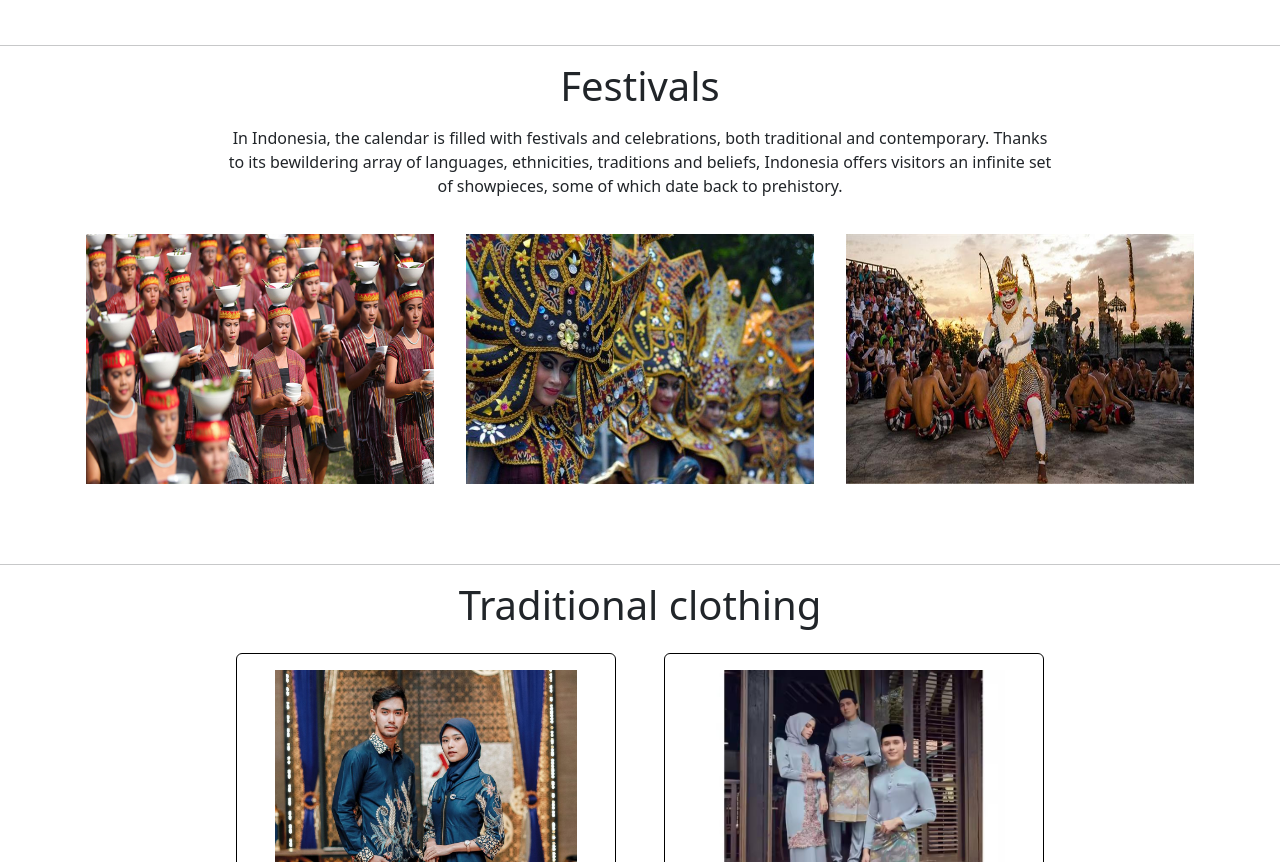
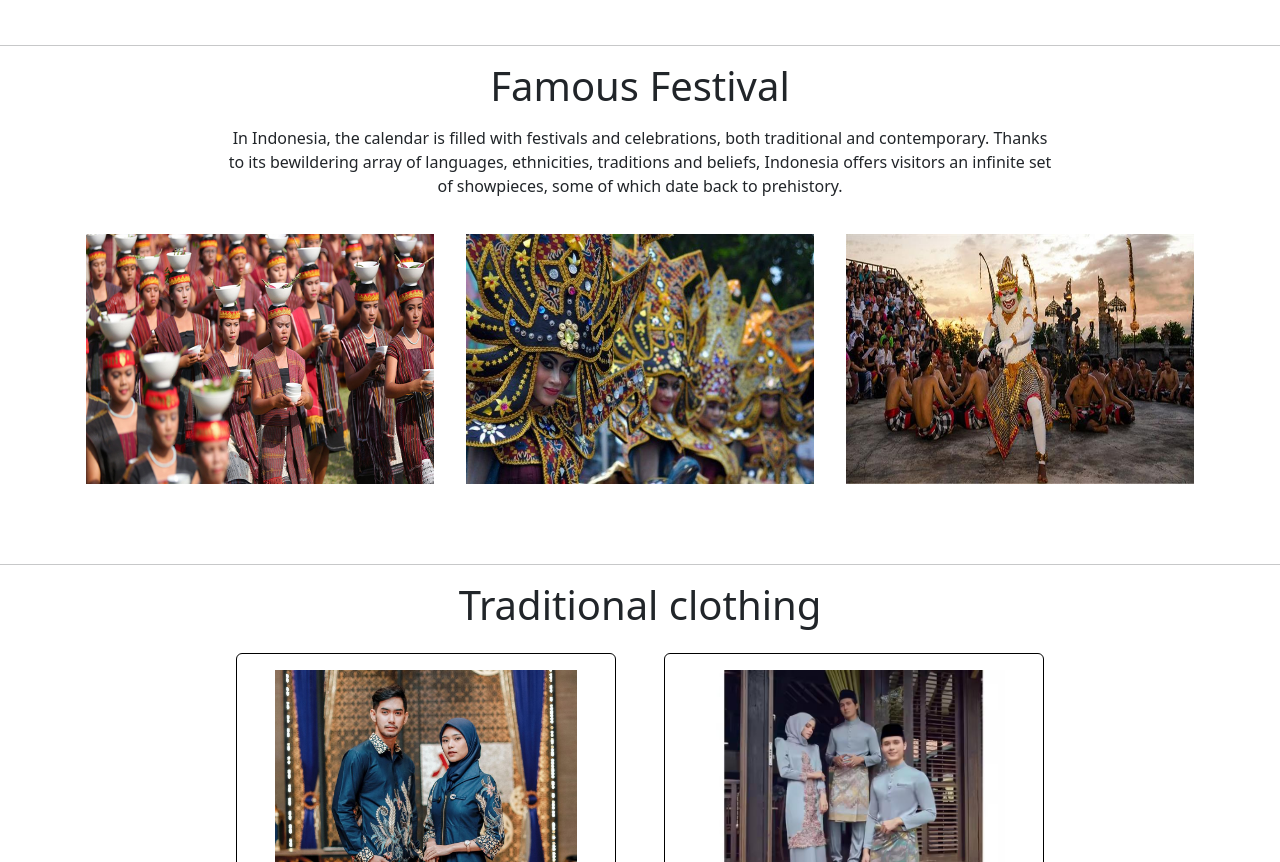
Before and after one commit to saiBhone33/Union, a plain HTML site: page indonesia.html in a window 1280 px wide. Shown: the part 2613-3475 px from the top of the page. Drawn offline with nearby package versions, Linux system fonts and the light colour scheme.

Commit message:
Update indonesia.html

```diff
--- a/indonesia.html
+++ b/indonesia.html
@@ -158,7 +158,7 @@
     </div> <hr>
     <!-- Festivals -->
     <div class="container mt-3 mb-5">
-        <h1 class="text-center">Festivals</h1>
+        <h1 class="text-center">Famous Festival</h1>
         <div class="row justify-content-center mt-3 mb-1">
             <div class="col-md-9 col-sm-11 text-center rounded">
                 <p>In Indonesia, the calendar is filled with festivals and celebrations, both traditional and contemporary. Thanks to its bewildering array of languages, ethnicities, traditions and beliefs, Indonesia offers visitors an infinite set of showpieces, some of which date back to prehistory. </p>
```
